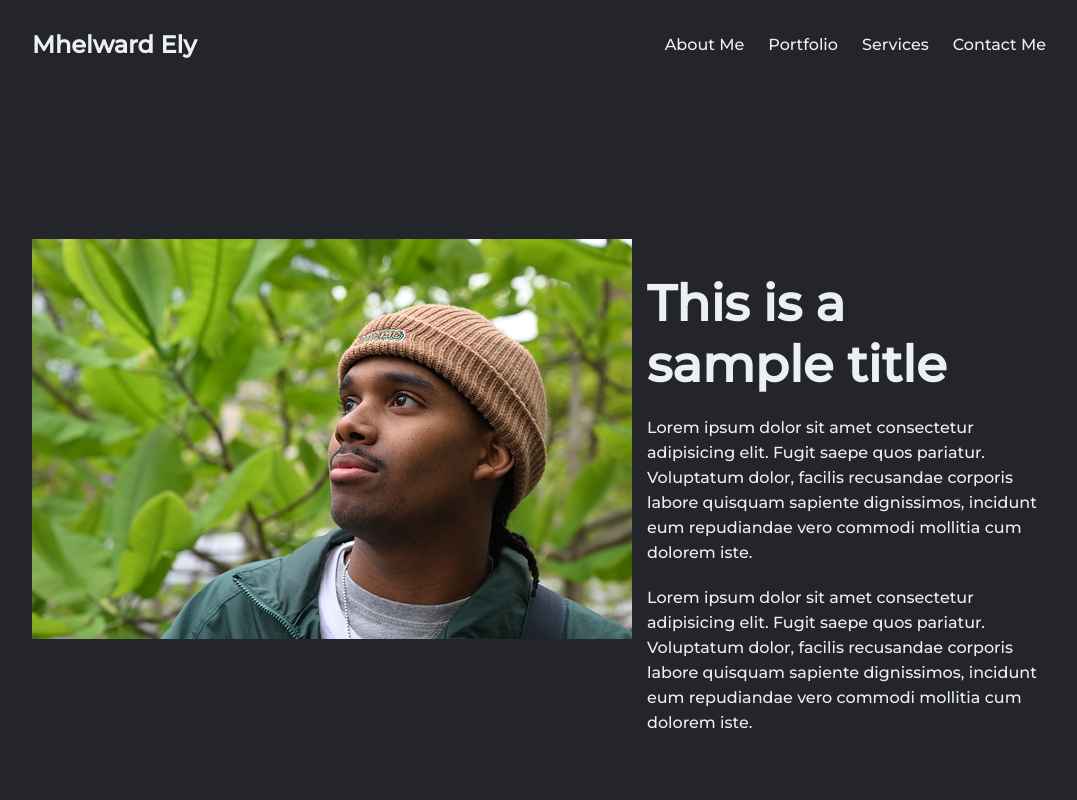
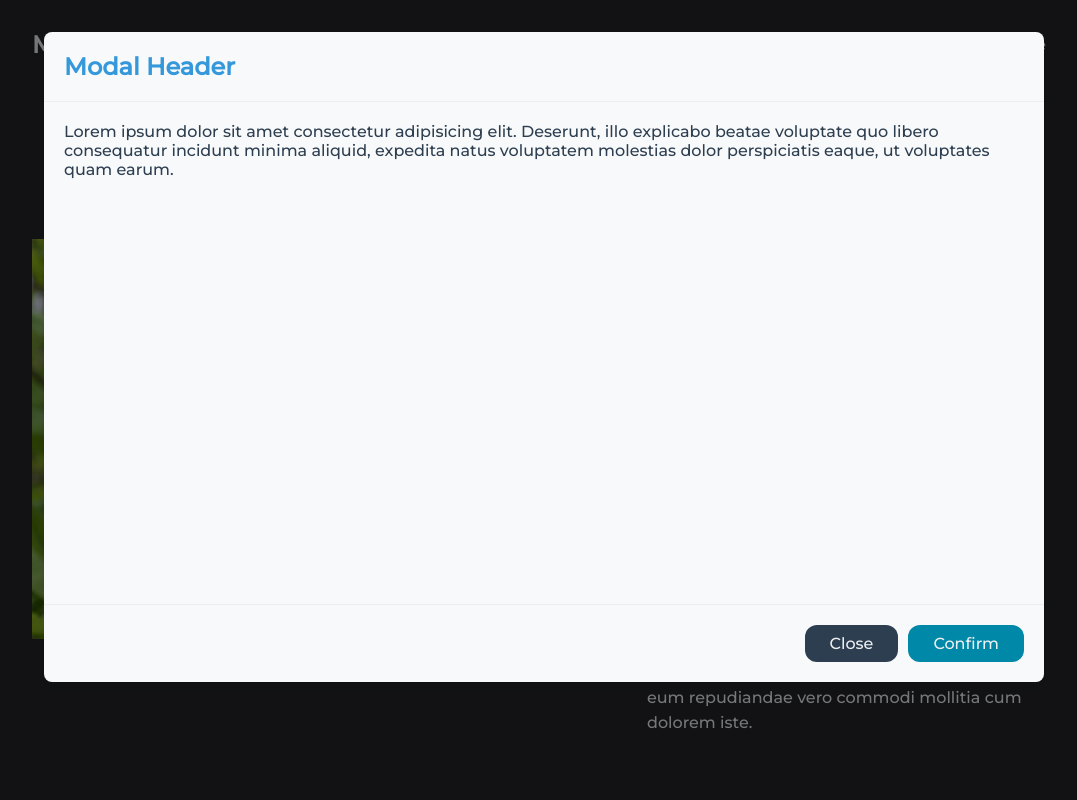
Before and after one commit to MTandingan/portfolio-website, a plain HTML site: page index.html in a window 1280 px wide. Shown: the top 800 px of the page, without its empty margins (96-1173 px from the left). Drawn offline with Linux system fonts and the light colour scheme.

Commit message:
- Added modal
- Added implementation of the modal

```diff
--- a/css/style.css
+++ b/css/style.css
@@ -8,6 +8,7 @@
     --text-light-color: #edf0f1;
     --text-dark-color: #2c3e50;
     --border-radius: 12px;
+    --shadow-color: rgba(0, 0, 0, 0.1);
     --transition-speed: 0.3s;
     --transition-time: 0.5s;
 }
@@ -63,6 +64,11 @@ button {
     border-radius: var(--border-radius);
     cursor: pointer;
     transition: all 0.3s ease 0s;
+}
+
+.btn-secondary {
+    background-color: var(--secondary-color);
+    margin-right: 10px;
 }
 
 button:hover {
@@ -422,7 +428,7 @@ footer {
     border: 4px solid var(--primary-color);
     transform: translateX(-50%);
     border-radius: 50%;
-    z-index: 1;
+    z-index: 0;
 }
 
 .carousel {
@@ -507,7 +513,58 @@ footer {
     background-color: var(--primary-color);
 }
 
+.modal-overlay {
+    position: fixed;
+    top: 0;
+    left: 0;
+    width: 100%;
+    height: 100%;
+    background-color: rgba(0, 0, 0, 0.5);
+    display: flex;
+    justify-content: center;
+    align-content: center;
+}
+
+.modal {
+    margin-top: 2.5%;
+    background-color: var(--background-color);
+    border-radius: 8px;
+    box-shadow: 0 4px 6px var(--shadow-color);
+    width: 90%;
+    max-width: 1000px;
+    height: 100%;
+    max-height: 650px;
+    display: flex;
+    flex-direction: column;
+}
+
+.modal-header {
+    padding: 20px;
+    border-bottom: 1px solid #eee;
+}
+
+.modal-header h2 {
+    color: var(--primary-color);
+    font-size: 1.5rem;
+}
+
+.modal-body {
+    padding: 20px;
+    flex-grow: 1;
+}
+
+.modal-footer {
+    padding: 20px;
+    border-top: 1px solid #eee;
+    display: flex;
+    justify-content: flex-end;
+}
+
 @media (max-width: 768px){
+    .modal {
+        width: 95%;
+    }
+
     .section-contact-me-button-elements {
         padding: 3rem 1rem;
     }
--- a/index.html
+++ b/index.html
@@ -405,6 +405,22 @@
         </div>
     </footer>
 
+    <!-- Modals -->
+    <div class="modal-overlay">
+        <div class="modal">
+            <div class="modal-header">
+                <h2>Modal Header</h2>
+            </div>
+            <div class="modal-body">
+                <p class="text-dark-color">Lorem ipsum dolor sit amet consectetur adipisicing elit. Deserunt, illo explicabo beatae voluptate quo libero consequatur incidunt minima aliquid, expedita natus voluptatem molestias dolor perspiciatis eaque, ut voluptates quam earum.</p>
+            </div>
+            <div class="modal-footer">
+                <button class="btn-secondary">Close</button>
+                <button class="btn-primary">Confirm</button>
+            </div>
+        </div>
+    </div>
+
     <!-- Scripts -->
     <script src="./js/components/script.js"></script>
 </body>
```
